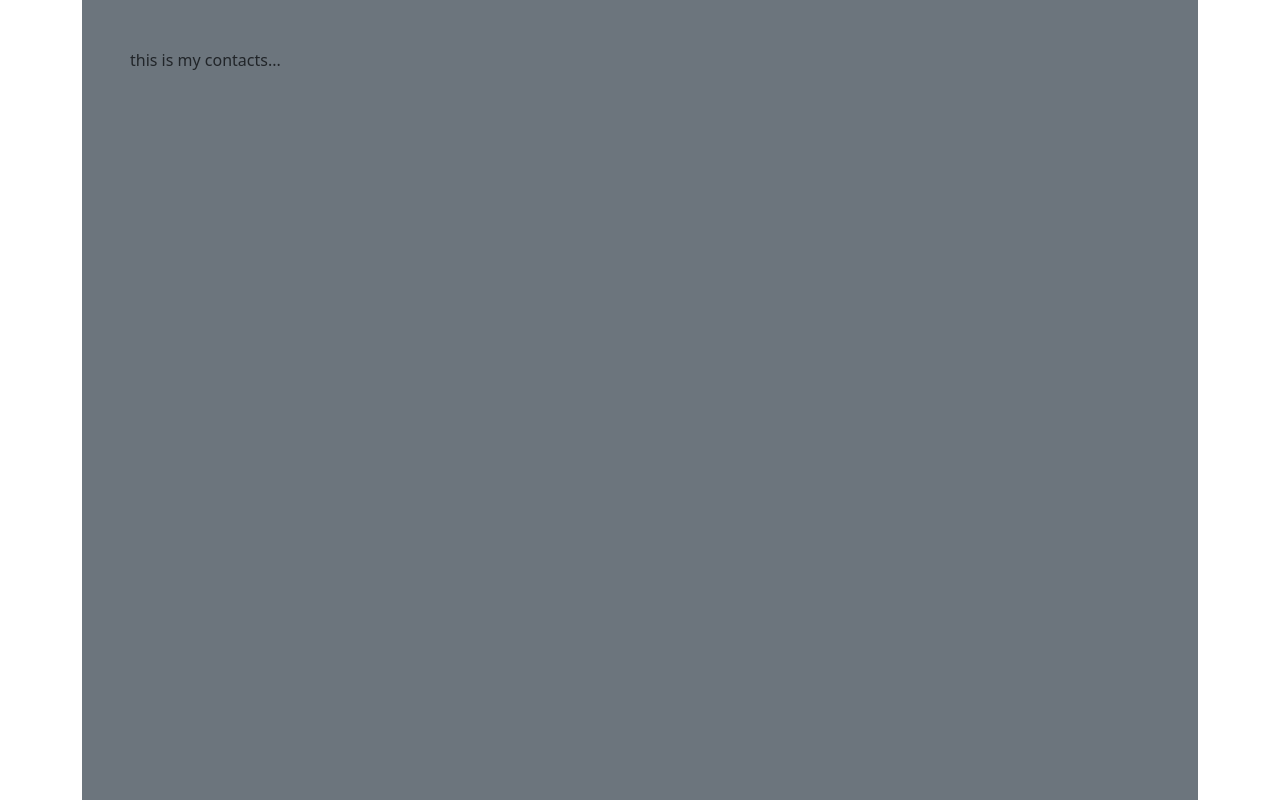
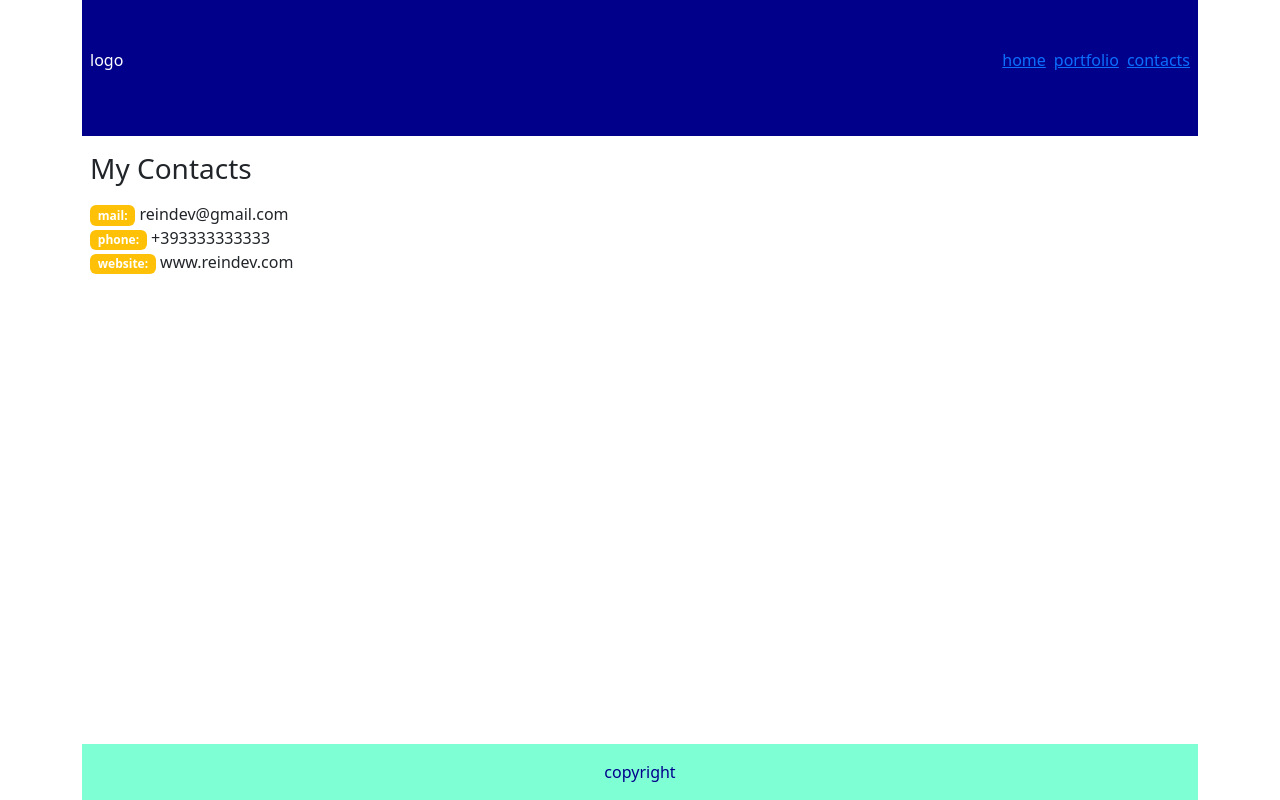
Before and after one commit to rennavittorio/vite-boolfolio, a Vue app: page /contacts in a window 1280 px wide. Built offline with nearby package versions, Linux system fonts and the light colour scheme.

Commit message:
add: add content into contacs page

```diff
--- a/src/pages/Contacts.vue
+++ b/src/pages/Contacts.vue
@@ -1,10 +1,49 @@
 <template>
-    <div class="container p-5 bg-secondary">
-        this is my contacts...
-    </div>
+
+    <Default>
+
+        <h3 class="mb-3">
+            My Contacts
+        </h3>
+
+        <ul class="p-0">
+            <li
+            v-for="contact in contacts" :key="contact"
+            >
+                <span class="badge bg-warning">{{ contact.type }}: </span> <span>{{ contact.info }}</span>
+
+            </li>
+        </ul>
+
+    </Default>
+
+
 </template>
 <script>
+import Default from '../layouts/Default.vue';
+
 export default {
+    components: {
+        Default,
+    },
+    data(){
+        return {
+            contacts: [
+                {
+                    info: 'reindev@gmail.com',
+                    type: 'mail'
+                },
+                {
+                    info: '+393333333333',
+                    type: 'phone'
+                },
+                {
+                    info: 'www.reindev.com',
+                    type: 'website'
+                },
+            ]
+        }
+    }
 
 }
 </script>
--- a/src/pages/Home.vue
+++ b/src/pages/Home.vue
@@ -2,7 +2,9 @@
 
     <Default>
 
-        This is the content of my homepage
+        <h1 class="text-center">
+            welcome to my website
+        </h1>
 
     </Default>
 
```
